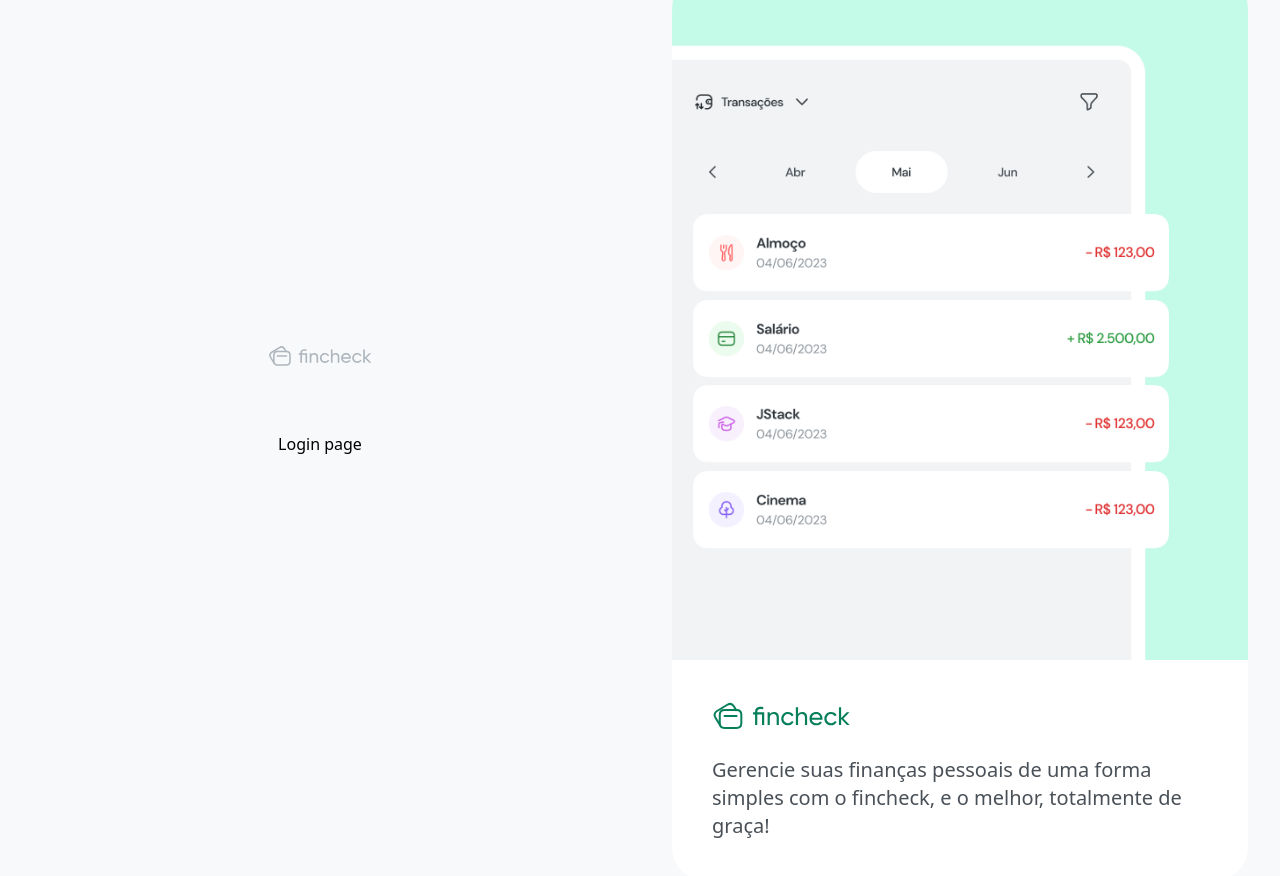
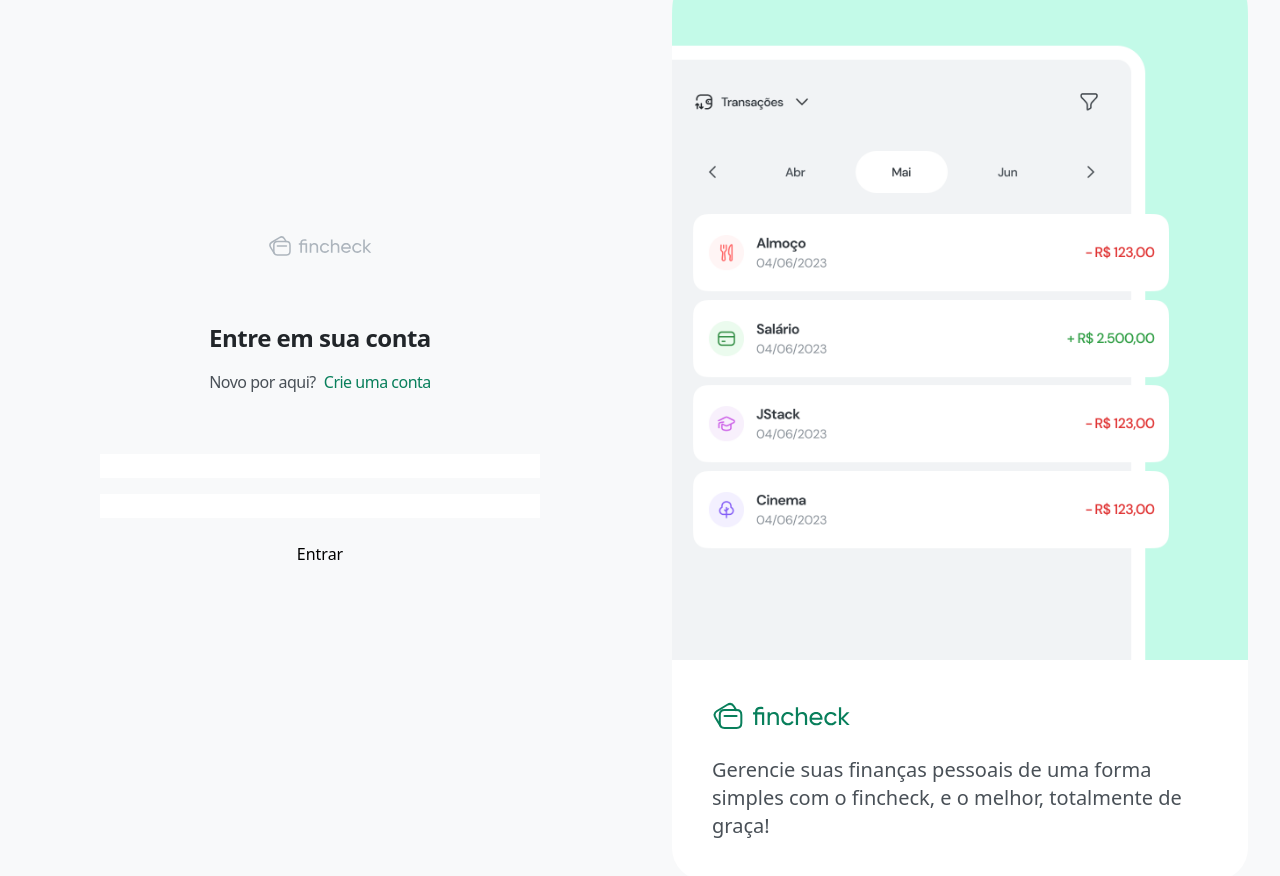
Before and after one commit to ViniFernandesDev/Fincheck, a React (Vite) app in the folder front/: page /login in a window 1280 px wide. Shown: the top 876 px of the page. Built offline with nearby package versions, Linux system fonts and the light colour scheme.

Commit message:
feat/create component login generic

```diff
--- a/front/src/view/layouts/AuthLayout.tsx
+++ b/front/src/view/layouts/AuthLayout.tsx
@@ -6,7 +6,7 @@ import illustration from "../../assets/ilustration.png"
 export function AuthLayout() {
     return (
         <div className="flex w-full h-full">
-            <div className="w-full h-full flex items-center justify-center lg:w-1/2">
+            <div className="w-full h-full flex items-center justify-center lg:w-1/2 p-4">
                 <div className="flex-col flex items-center gap-16 min-w-[440px] ">
                     <Logo className='text-gray-500 h-6' />
 
--- a/front/src/view/pages/Login/index.tsx
+++ b/front/src/view/pages/Login/index.tsx
@@ -1,5 +1,25 @@
+import { Link } from "react-router-dom";
+
 export function Login() {
     return (
-        <h1>Login page</h1>
+        <div className="w-full">
+            <header className="flex flex-col items-center gap-4">
+                <h1 className="text-2xl font-bold text-gray-900 tracking-[-0.5px]">Entre em sua conta</h1>
+
+                <p className="space-x-2">
+                    <span className="text-gray-700 tracking-[-0.5px]">Novo por aqui?</span>
+                    <Link
+                        to="/register"
+                        className="font-medium text-teal-900 tracking-[-0.5px]">Crie uma conta
+                    </Link>
+                </p>
+            </header>
+
+            <form className="mt-[60px] flex flex-col gap-4">
+                <input type="email" />
+                <input type="password" />
+                <button type="submit" className="mt-2">Entrar</button>
+            </form>
+        </div>
     )
 }
```
